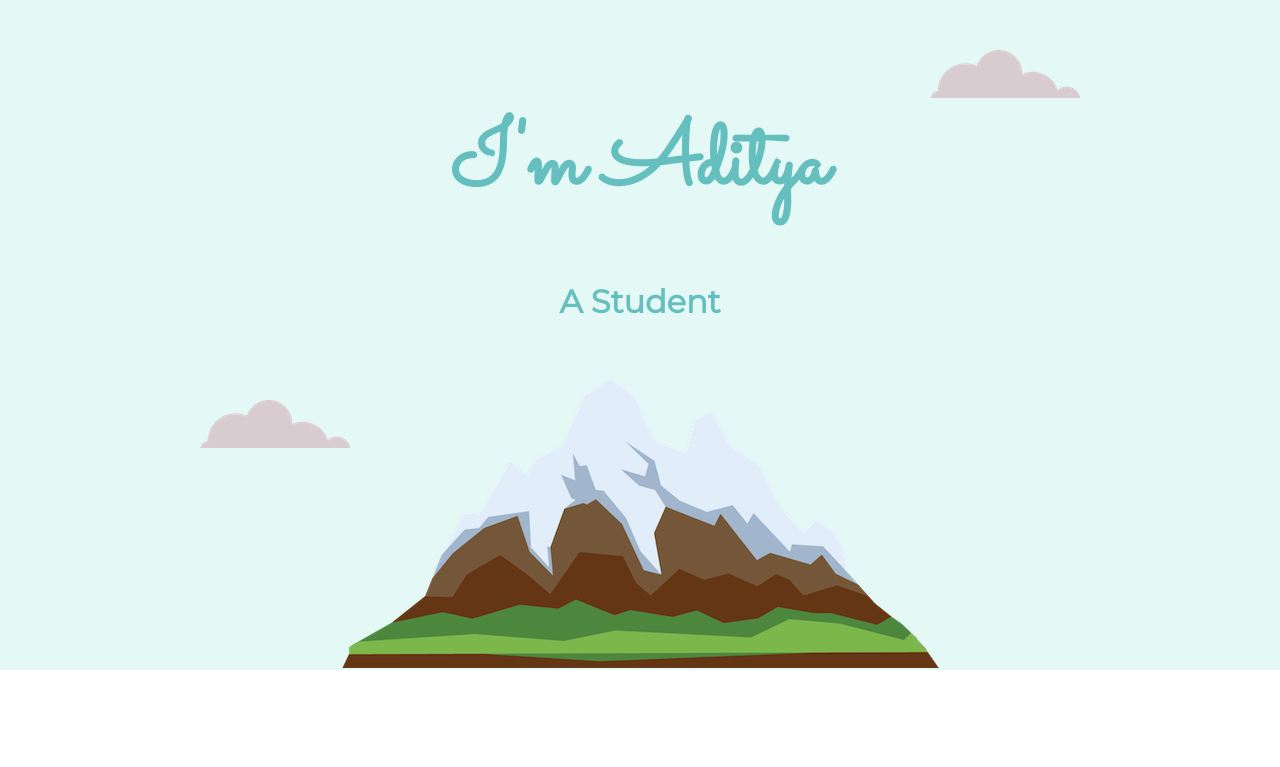
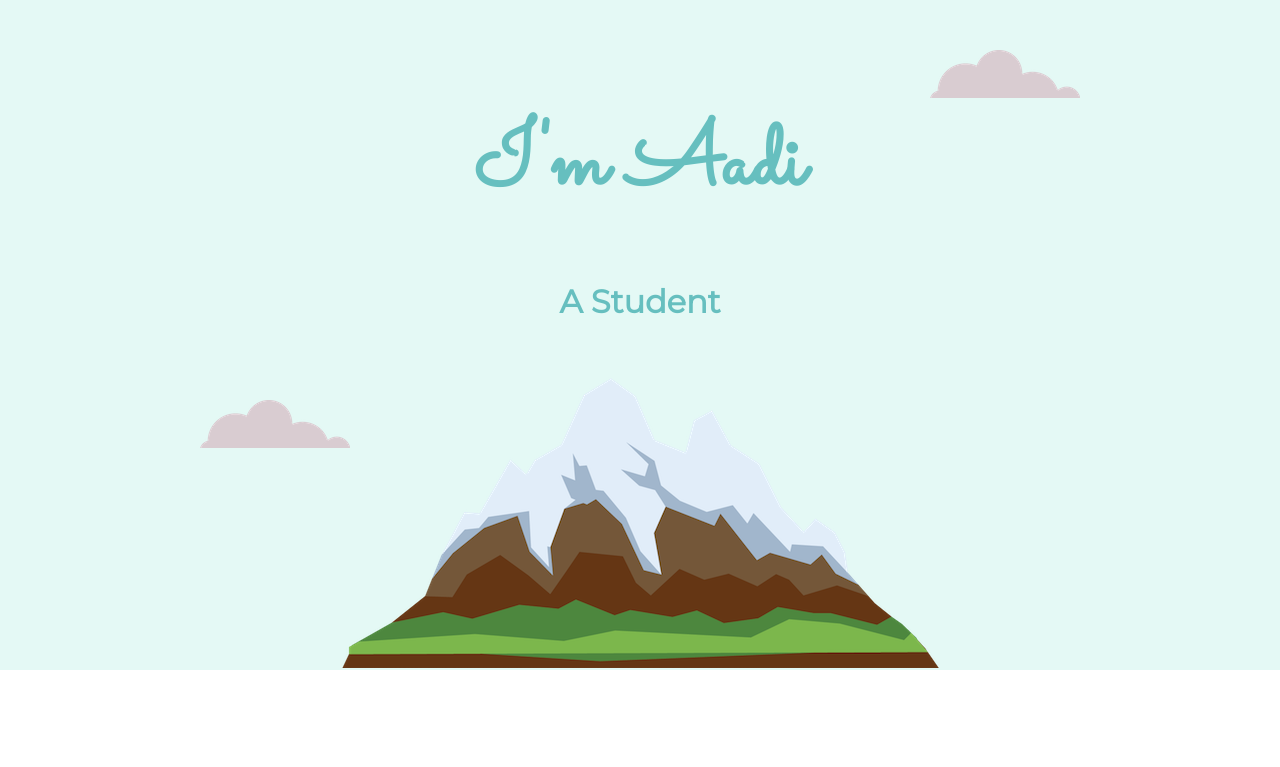
Before and after one commit to adityasingh83/personalweb, a plain HTML site: page index.html in a window 1280 px wide. Shown: the top 767 px of the page. Drawn offline with Linux system fonts and the light colour scheme.

Commit message:
Update index.html

```diff
--- a/index.html
+++ b/index.html
@@ -14,7 +14,7 @@
 <body>
   <div class="topcontainer">
     <img class="topcloud" src="images/cloud.png" alt="cloud-img">
-    <h1 class="intro"><strong>I'm Aditya</strong></h1>
+    <h1 class="intro"><strong>I'm Aadi</strong></h1>
     <img class="bottomcloud" src="images/cloud.png" alt="cloud-img">
     <h2 class="pro">A Student</h2>
     <img class="mountain" src="images/mountain.png" alt="mountain-img">
```
